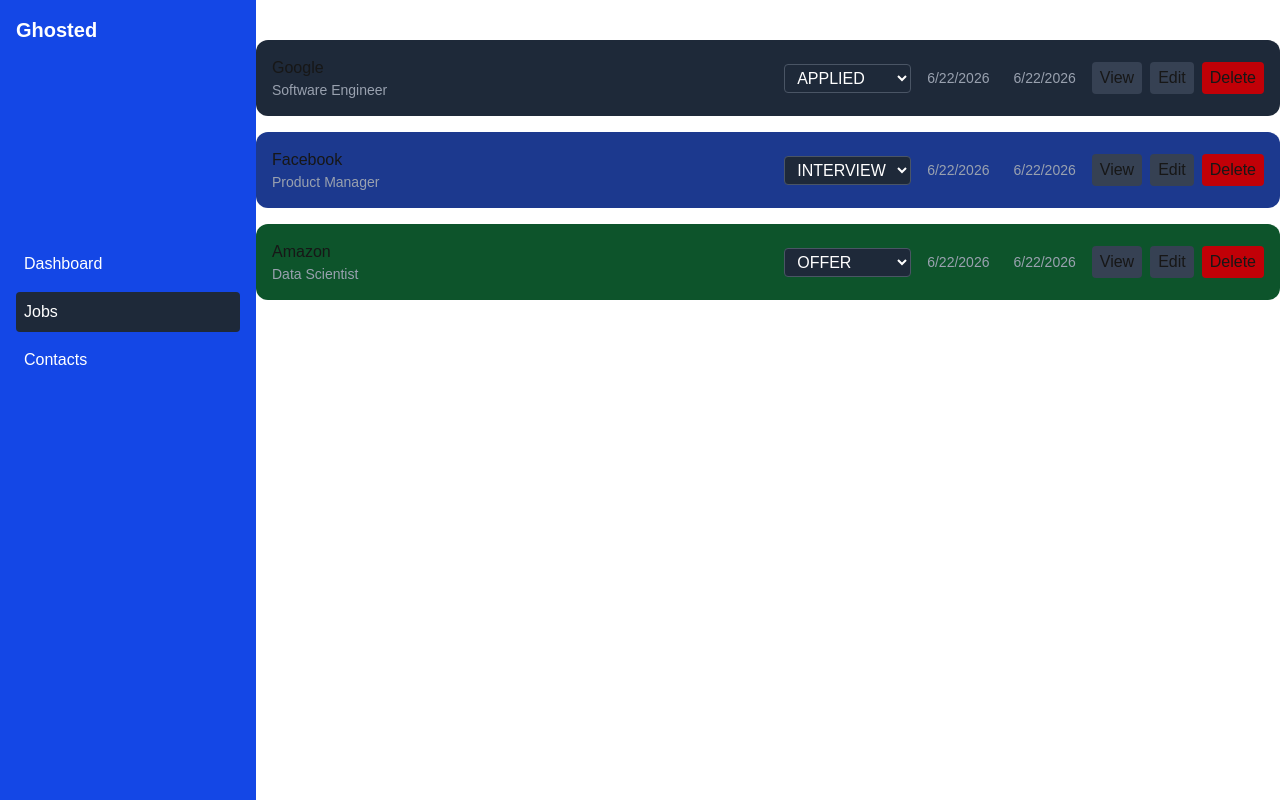
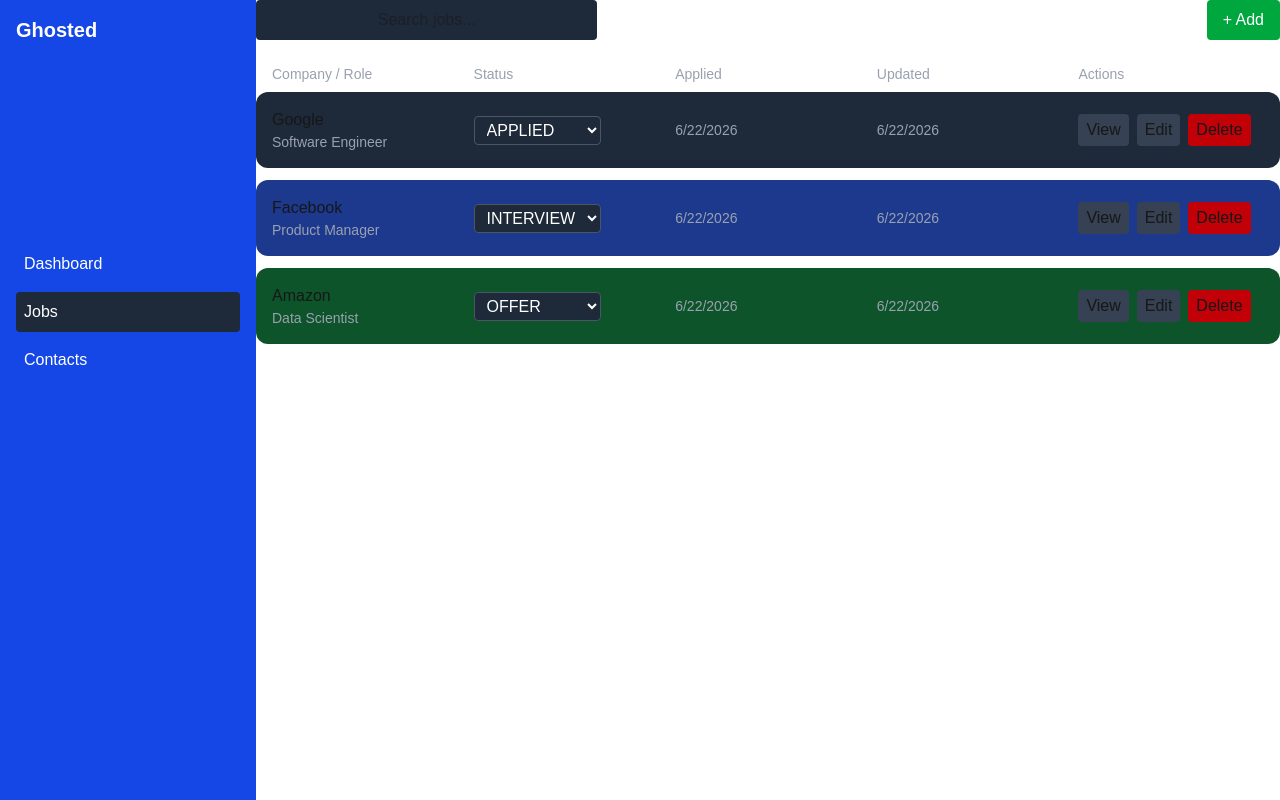
Before and after one commit to UnderKitten/ghosted, a Next.js app: page /jobs in a window 1280 px wide. Built offline with nearby package versions, Linux system fonts and the light colour scheme.

Commit message:
Add popup for Add/Edit jobs

```diff
--- a/app/jobs/page.tsx
+++ b/app/jobs/page.tsx
@@ -26,13 +26,17 @@
   },
 ];
 
-import { useEffect, useState } from "react";
+import { useState } from "react";
 import { Job } from "@/types/job";
 
-import JobList from "@/components/JobList";
+import JobRow from "@/components/JobRow";
+import JobFormModal from "@/components/JobForm";
 
 export default function JobsPage() {
   const [jobs, setJobs] = useState<Job[]>(mockJobs);
+  const [isModalOpen, setIsModalOpen] = useState(false);
+  const [mode, setMode] = useState<"add" | "edit">("add");
+  const [selectedJob, setSelectedJob] = useState<Job | null>(null);
 
   const handleDelete = (id: string) => {
     console.log("delete", id);
@@ -57,12 +61,63 @@
   // }, []);
 
   return (
-    <JobList
-      jobs={jobs}
-      onDelete={handleDelete}
-      onEdit={handleEdit}
-      onView={handleView}
-      onStatusChange={handleStatusChange}
-    />
+    <>
+      <div className="w-full">
+        <div className="mb-4 text-center flex flex-col md:flex-row items-center justify-between gap-4">
+          <input
+            placeholder="Search jobs..."
+            className="text-center md:w-1/3 px-3 py-2 rounded bg-gray-800"
+          />
+          <button
+            onClick={() => {
+              setMode("add");
+              setSelectedJob(null);
+              setIsModalOpen(true);
+            }}
+            className="bg-green-600 text-white px-4 py-2 rounded"
+          >
+            + Add
+          </button>
+        </div>
+
+        <div className="hidden md:grid grid-cols-5 gap-4 px-4 py-2 text-sm text-gray-400">
+          <p>Company / Role</p>
+          <p>Status</p>
+          <p>Applied</p>
+          <p>Updated</p>
+          <p className="text-left">Actions</p>
+        </div>
+
+        <div className="flex flex-col gap-3">
+          {jobs.map((job) => (
+            <JobRow
+              key={job.id}
+              job={job}
+              onDelete={handleDelete}
+              onEdit={handleEdit}
+              onView={handleView}
+              onStatusChange={handleStatusChange}
+              setMode={setMode}
+              setSelectedJob={setSelectedJob}
+              setIsModalOpen={setIsModalOpen}
+            />
+          ))}
+        </div>
+      </div>
+      <JobFormModal
+        isOpen={isModalOpen}
+        onClose={() => setIsModalOpen(false)}
+        mode={mode}
+        job={selectedJob}
+      />
+    </>
+
+    // <JobList
+    //   jobs={jobs}
+    //   onDelete={handleDelete}
+    //   onEdit={handleEdit}
+    //   onView={handleView}
+    //   onStatusChange={handleStatusChange}
+    // />
   );
 }
--- /dev/null
+++ b/components/JobForm.tsx
@@ -0,0 +1,71 @@
+import { Job } from "@/types/job";
+
+type Props = {
+  isOpen: boolean;
+  onClose: () => void;
+  mode: "add" | "edit";
+  job?: Job | null;
+};
+
+export default function JobFormModal({ isOpen, onClose, mode, job }: Props) {
+  if (!isOpen) return null;
+
+  return (
+    <div
+      className="fixed inset-0 bg-black/60 backdrop-blur-md flex items-center justify-center z-50"
+      onClick={onClose}
+    >
+      <div
+        className="bg-gray-900 text-white rounded-lg w-full max-w-md p-6 relative border border-gray-700 shadow-xl"
+        onClick={(e) => e.stopPropagation()}
+      >
+        <button
+          onClick={onClose}
+          className="absolute top-3 right-3 text-gray-500"
+        >
+          ✕
+        </button>
+
+        <h2 className="text-xl font-bold mb-4">
+          {mode === "add" ? "Add Job" : "Edit Job"}
+        </h2>
+
+        <div className="flex flex-col gap-3">
+          <input
+            defaultValue={job?.roleTitle || ""}
+            placeholder="Role Title"
+            className="border p-2 rounded"
+          />
+
+          <input
+            defaultValue={job?.companyName || ""}
+            placeholder="Company"
+            className="border p-2 rounded"
+          />
+
+          <input
+            defaultValue={job?.jobLink || ""}
+            placeholder="Job Link"
+            className="border p-2 rounded"
+          />
+
+          <textarea
+            defaultValue={job?.notes || ""}
+            placeholder="Notes"
+            className="border p-2 rounded"
+          />
+        </div>
+
+        <div className="flex justify-end gap-2 mt-6">
+          <button onClick={onClose} className="px-4 py-2 border rounded">
+            Cancel
+          </button>
+
+          <button className="px-4 py-2 bg-blue-600 text-white rounded">
+            Save
+          </button>
+        </div>
+      </div>
+    </div>
+  );
+}
--- a/components/JobRow.tsx
+++ b/components/JobRow.tsx
@@ -6,6 +6,9 @@
   onEdit: (job: Job) => void;
   onView: (job: Job) => void;
   onStatusChange: (id: string, status: string) => void;
+  setMode: (mode: "add" | "edit") => void;
+  setSelectedJob: (job: Job | null) => void;
+  setIsModalOpen: (isOpen: boolean) => void;
 };
 
 export default function JobRow({
@@ -14,12 +17,18 @@
   onEdit,
   onView,
   onStatusChange,
+  setMode,
+  setSelectedJob,
+  setIsModalOpen,
 }: Props) {
   return (
     <div
       className={`
-    w-full max-w-xs mx-auto md:max-w-none md:mx-0 md:flex items-center text-center md:text-start gap-4 p-4 rounded-xl ${statusColors[job.status]}
-  `}
+   w-full max-w-sm mx-auto md:max-w-none md:mx-0
+    flex flex-col gap-2
+    md:grid md:grid-cols-5 md:items-center md:gap-4
+    p-4 rounded-xl
+    ${statusColors[job.status]}`}
     >
       <div className=" min-w-20 flex-auto ">
         <p>{job.companyName}</p>
@@ -57,7 +66,11 @@
         </button>
 
         <button
-          onClick={() => onEdit(job)}
+          onClick={() => {
+            setMode("edit");
+            setSelectedJob(job);
+            setIsModalOpen(true);
+          }}
           className="px-2 py-1 bg-gray-700 hover:bg-gray-600 rounded"
         >
           Edit
--- a/types/job.ts
+++ b/types/job.ts
@@ -12,6 +12,8 @@
   createdAt: string;
   updatedAt: string;
   status: JobStatus;
+  notes?: string;
+  jobLink?: string;
 };
 
 export const STATUS_OPTIONS: JobStatus[] = [
```
